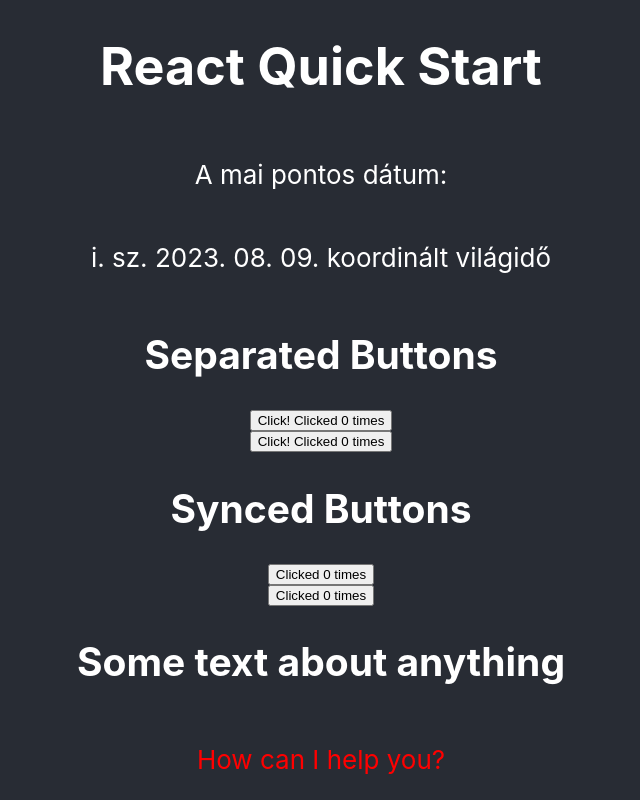
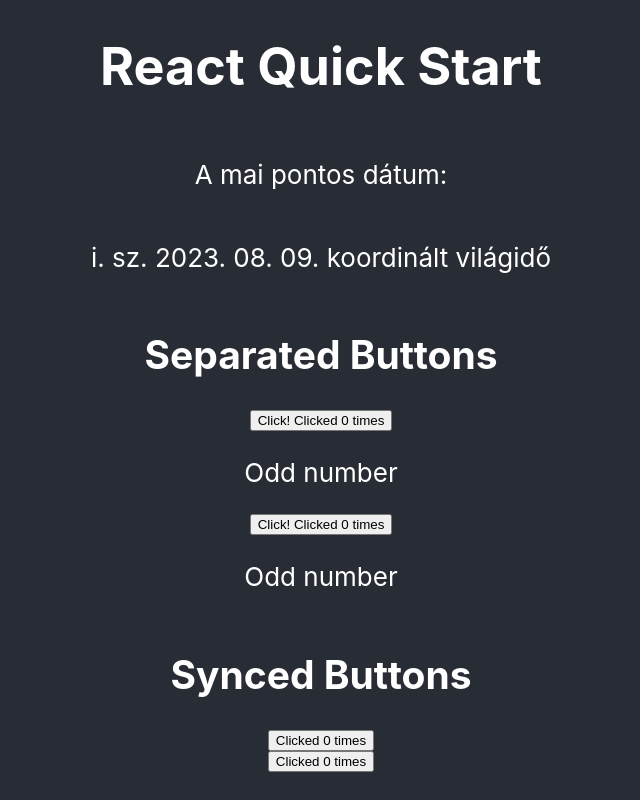
Before and after one commit to tamas100/react-quick-start, a React (Create React App) app: page / in a window 1280 px wide. Shown: the top 800 px of the page, without its empty margins (319-959 px from the left). Built offline with nearby package versions, Linux system fonts and the light colour scheme.

Commit message:
add a conditional render to MyButton.jsx

```diff
--- a/src/Components/MyButton/MyButton.jsx
+++ b/src/Components/MyButton/MyButton.jsx
@@ -10,9 +10,14 @@
   }
 
   return (
-    <button onClick={handleClick}>
-      Click!
-      Clicked {count} times
-    </button>
+    <>
+      <button onClick={handleClick}>
+        Click!
+        Clicked {count} times
+      </button>
+      <p>
+        {count % 2 === 0 & count > 0 ? 'Even number' : 'Odd number' }
+      </p>
+    </>
   );
 }
```
